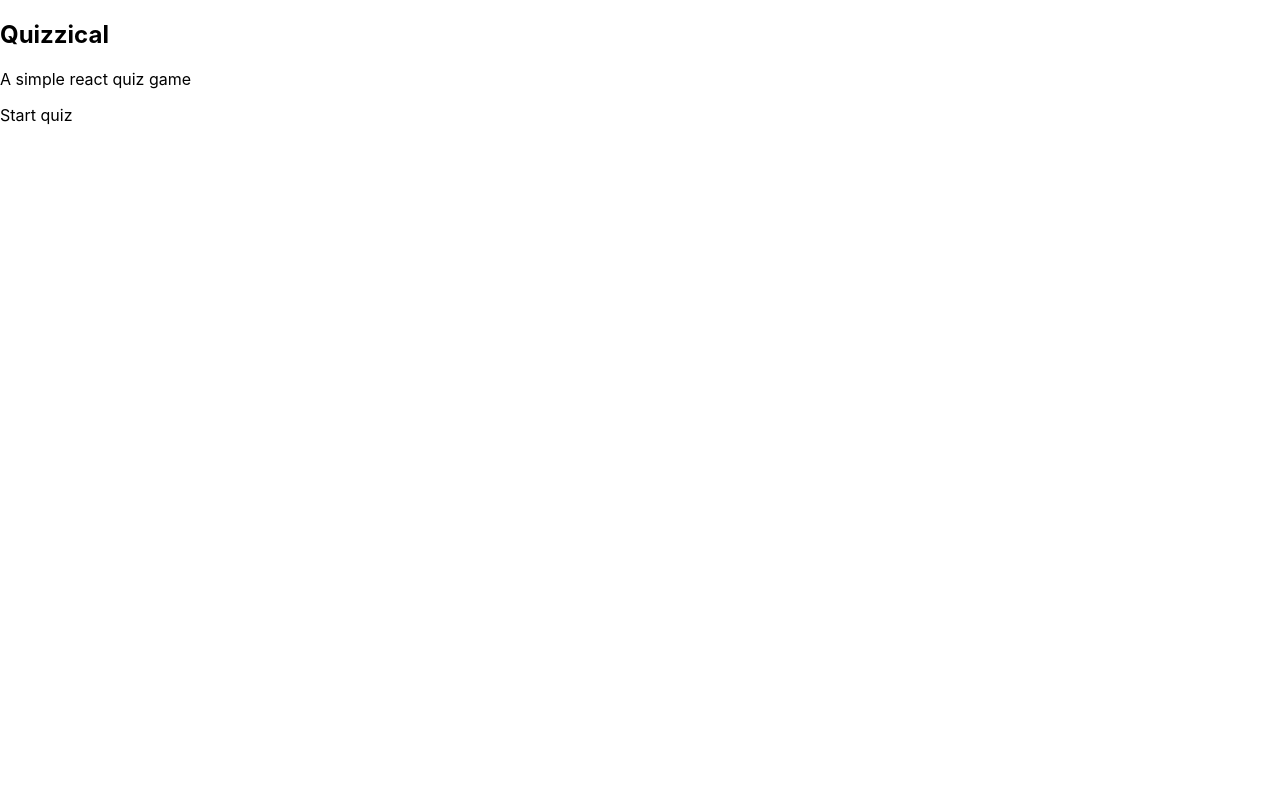
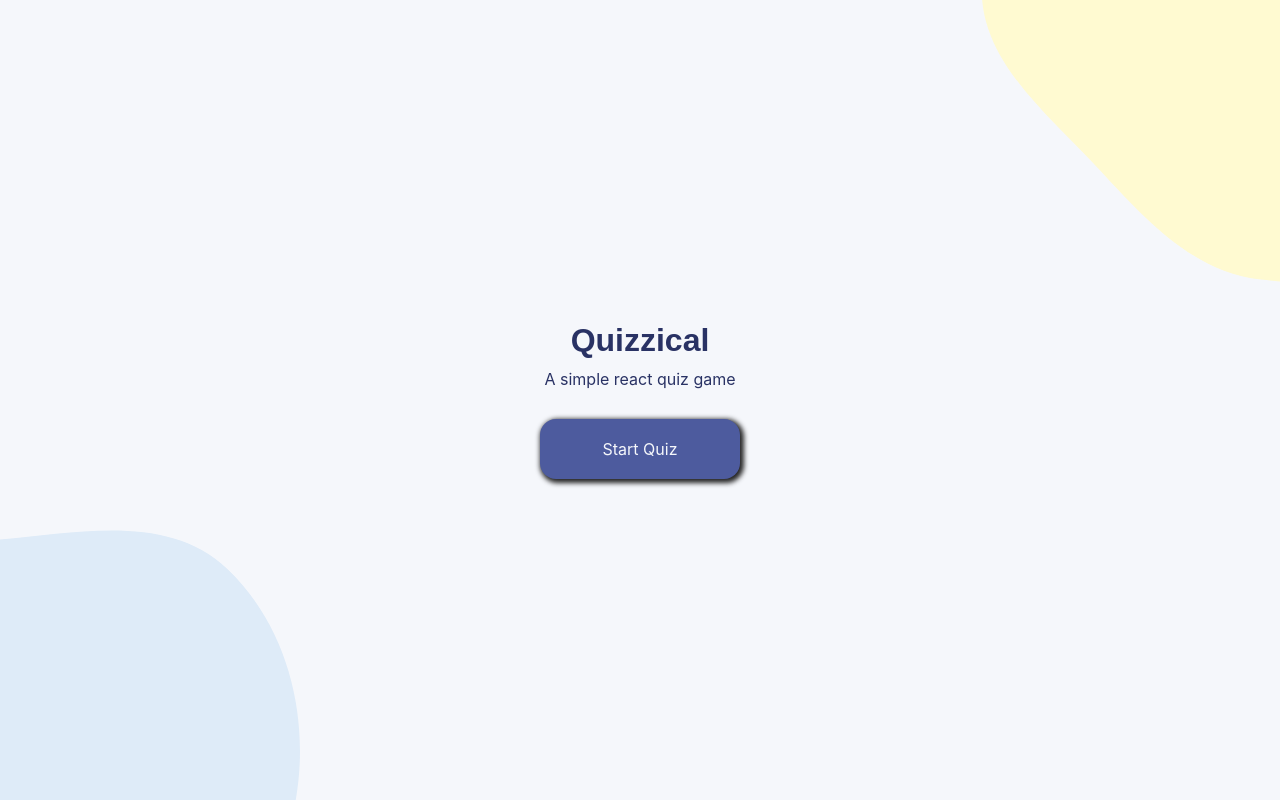
Before and after one commit to JuJu2181/React-Projects, a React (Create React App) app in the folder quiz-app/: page / in a window 1280 px wide. Built offline with nearby package versions, Linux system fonts and the light colour scheme.

Commit message:
feat: Home Page Done

```diff
--- a/quiz-app/src/assets/css/index.css
+++ b/quiz-app/src/assets/css/index.css
@@ -1,13 +1,81 @@
-body {
-  margin: 0;
-  font-family: -apple-system, BlinkMacSystemFont, 'Segoe UI', 'Roboto', 'Oxygen',
-    'Ubuntu', 'Cantarell', 'Fira Sans', 'Droid Sans', 'Helvetica Neue',
-    sans-serif;
-  -webkit-font-smoothing: antialiased;
-  -moz-osx-font-smoothing: grayscale;
+/* Variables */
+:root{
+  --background-color: #f5f7fb;
+  --text-color: #293264;
+  --btn-color: #4d5b9e;
+  --selection-color: #d6dbf5;
+  --correction-color: #94d7a2;
+  --wrong-color: #f8bcbc;
 }
 
-code {
-  font-family: source-code-pro, Menlo, Monaco, Consolas, 'Courier New',
-    monospace;
+/* Resets */
+*{
+  margin: 0;
+  padding: 0;
+  box-sizing: border-box;
+  font-family: 'Inter',sans-serif;
 }
+
+/* images */
+.top-blob{
+  position: absolute;
+  top: 0;
+  right: 0;
+  width: 300px;
+  height: 300px;
+}
+
+.bottom-blob{
+  position: absolute;
+  bottom: 0;
+  left: 0;
+  width: 300px;
+  height: 300px;
+}
+
+/* Home page */
+.home{
+  background-color: var(--background-color);
+  display: flex;
+  justify-content: center;
+  align-items: center;
+  flex-direction: column;
+  height: 100vh;
+  position: relative;
+}
+
+.home-title{
+  font-family: 'Karla', sans-serif;
+  font-weight: bold;
+  font-size: 32px;
+  color: var(--text-color);
+  margin-bottom: 10px;
+}
+
+.home-desc{
+  font-family: 'Inter', sans-serif;
+  font-size: 16px;
+  color: var(--text-color);
+}
+
+/* Button */
+.btn{
+  width: 200px;
+  height: 60px;
+  background-color: var(--btn-color);
+  color: var(--background-color);
+  font-size: 16px;
+  display: flex;
+  align-items: center;
+  justify-content: center;
+  margin-top: 30px;
+  border-radius: 16px;
+  cursor: pointer;
+  box-shadow: 2px 2px 5px 2px #252525;
+  transition: 0.1s all ease-in-out;
+}
+
+.btn:hover{
+  background-color: var(--text-color);
+  font-weight: 600;
+}
--- /dev/null
+++ b/quiz-app/src/components/BottomBlob.jsx
@@ -0,0 +1,23 @@
+import React from "react";
+
+function BottomBlob() {
+    return (
+        <svg
+            width="148"
+            height="118"
+            viewBox="0 0 148 118"
+            fill="none"
+            xmlns="http://www.w3.org/2000/svg"
+            className="bottom-blob"
+        >
+            <path
+                fill-rule="evenodd"
+                clip-rule="evenodd"
+                d="M-5.55191 4.90596C35.9614 1.77498 82.2425 -9.72149 112.306 19.1094C145.581 51.0203 155.282 102.703 142.701 147.081C130.767 189.18 93.7448 220.092 51.8208 232.476C16.5281 242.902 -15.4332 218.605 -49.1007 203.738C-85.3375 187.737 -133.641 182.993 -145.741 145.239C-158.358 105.868 -132.269 64.5881 -103.064 35.3528C-77.7328 9.99541 -41.2727 7.60006 -5.55191 4.90596Z"
+                fill="#DEEBF8"
+            />
+        </svg>
+    );
+}
+
+export default BottomBlob;
--- /dev/null
+++ b/quiz-app/src/components/TopBlob.jsx
@@ -0,0 +1,23 @@
+import React from "react";
+
+function TopBlob() {
+    return (
+        <svg
+            width="158"
+            height="141"
+            viewBox="0 0 158 141"
+            fill="none"
+            xmlns="http://www.w3.org/2000/svg"
+            className="top-blob"
+        >
+            <path
+                fill-rule="evenodd"
+                clip-rule="evenodd"
+                d="M63.4095 81.3947C35.1213 50.8508 -2.68211 21.7816 1.17274 -19.6933C5.43941 -65.599 39.854 -105.359 82.4191 -123.133C122.797 -139.994 170.035 -130.256 205.822 -105.149C235.947 -84.0141 236.823 -43.8756 246.141 -8.27104C256.17 30.0508 282.521 70.8106 260.501 103.779C237.538 138.159 188.991 143.432 147.931 138.768C112.318 134.723 87.7505 107.677 63.4095 81.3947Z"
+                fill="#FFFAD1"
+            />
+        </svg>
+    );
+}
+
+export default TopBlob;
--- a/quiz-app/src/pages/Home.jsx
+++ b/quiz-app/src/pages/Home.jsx
@@ -1,14 +1,18 @@
-import React from 'react'
-import Button from '../components/Button';
+import React from "react";
+import Button from "../components/Button";
+import TopBlob from "../components/TopBlob";
+import BottomBlob from "../components/BottomBlob";
 
 function Home() {
-  return (
-    <div className='home'>
-      <h2>Quizzical</h2>
-      <p>A simple react quiz game</p>
-      <Button text="Start quiz"/>
-    </div>
-  )
+    return (
+        <div className="home">
+            <TopBlob/>
+            <h2 className="home-title">Quizzical</h2>
+            <p className="home-desc">A simple react quiz game</p>
+            <Button text="Start Quiz" />
+            <BottomBlob />
+        </div>
+    );
 }
 
-export default Home
+export default Home;
```
